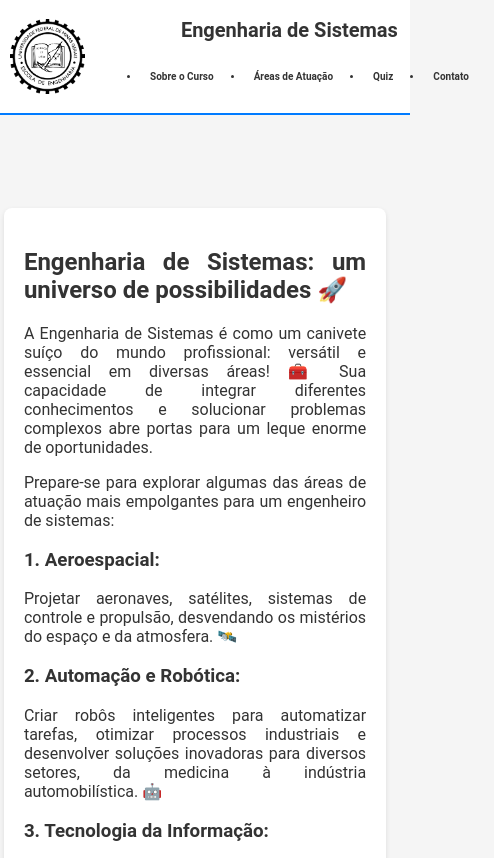
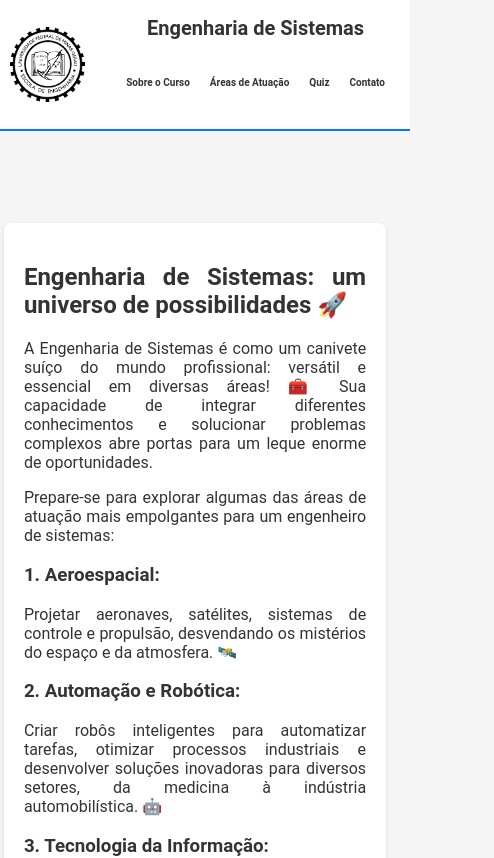
Before and after one commit to Facnelli/Introdu--o-SITE, a React (Vite) app: page /areas in a window 390 px wide. Shown: the top 858 px of the page, 494 px wide, since content can reach past the window. Built offline with nearby package versions, Linux system fonts and the light colour scheme.

Commit message:
ajuste header mobile

```diff
--- a/src/header/style.js
+++ b/src/header/style.js
@@ -12,7 +12,6 @@ export const HeaderStyle = styled.header`
   align-items: center;
 
   @media (max-width: 800px) {
-    justify-content: first baseline;
   }
 `;
 
@@ -44,8 +43,12 @@ export const Nav = styled.nav`
 
 export const Li = styled.li`
   margin: 0 10px;
+
   @media (max-width: 800px) {
+    padding: 0px;
+    margin: 0px;
     font-size: 10px;
+    display: grid;
   }
 `;
 
@@ -62,7 +65,11 @@ export const A = styled.a`
 
 export const Ul = styled.ul`
   display: flex;
-  flex-direction: row;
+
+  @media (max-width: 800px) {
+    display: flex;
+    padding: 0px;
+  }
 `;
 
 export const TopStyle = styled.div`
```
